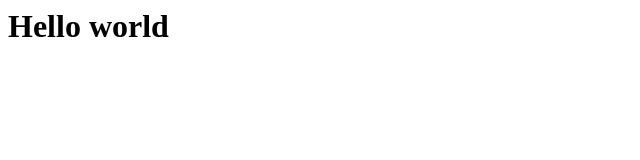
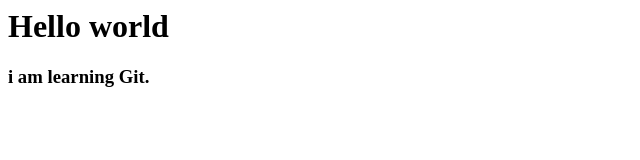
Before and after one commit to hasibomi/nazmul, a plain HTML site: page index.html in a window 1280 px wide. Shown: the whole page, without its empty margins (0-640 px from the left). Drawn offline with Linux system fonts and the light colour scheme.

Commit message:
Added a new line

```diff
--- a/index.html
+++ b/index.html
@@ -1 +1,2 @@
 <h1>Hello world</h1>
+<h3>i am learning Git.</h3>
```
